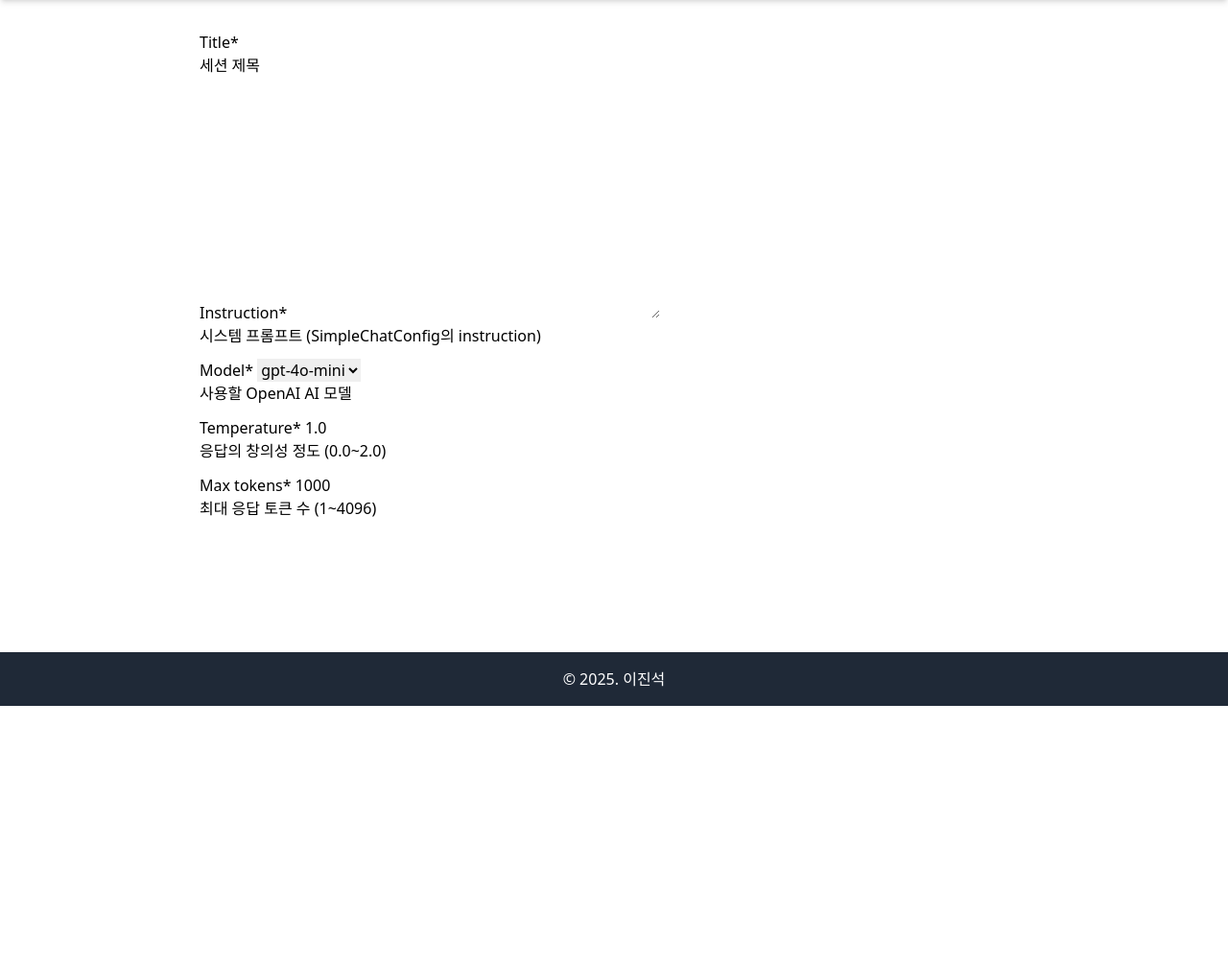
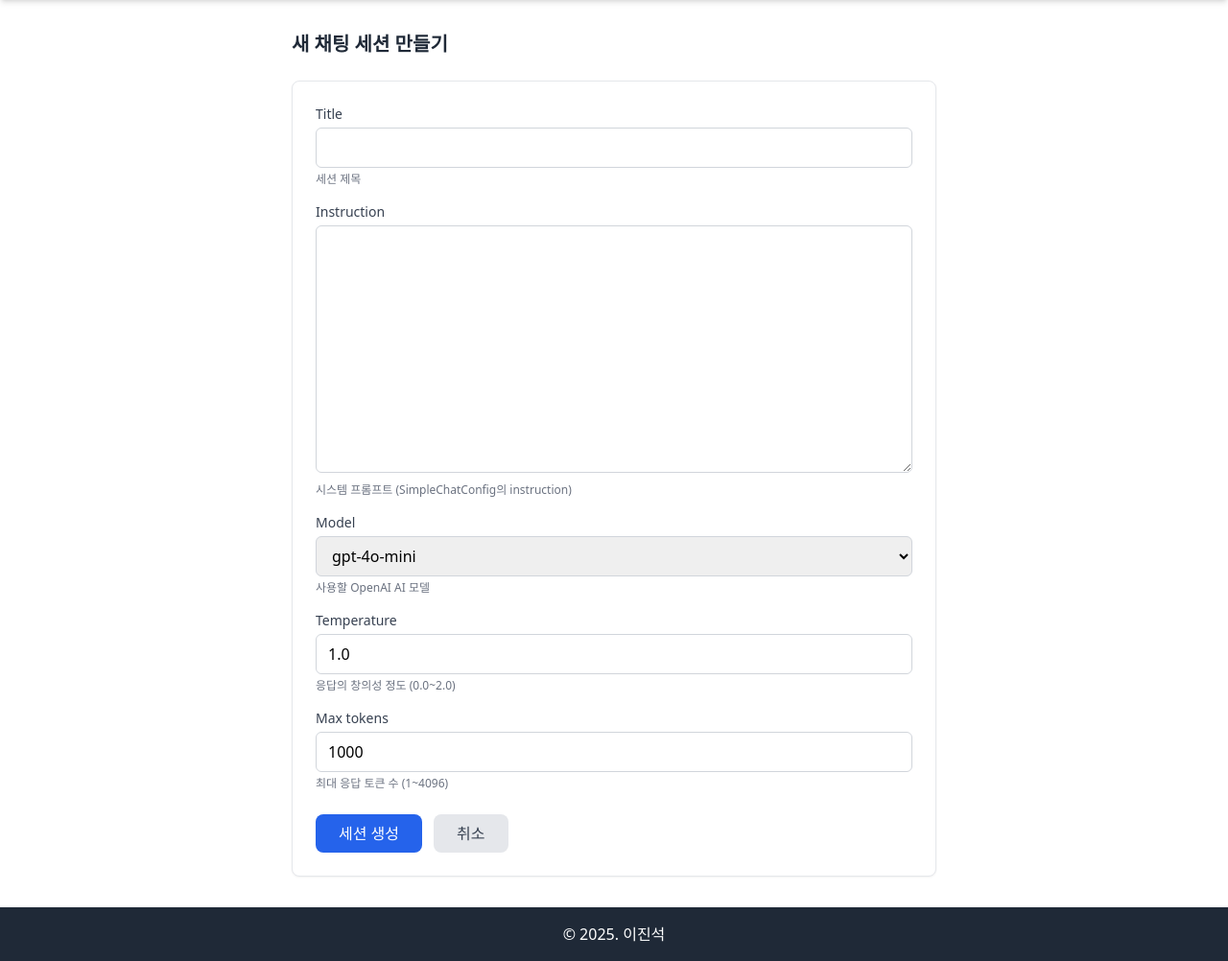
Before and after one commit to pyhub-kr/pycon-2025-demo, a Django app: page /roleplay/new/ in a window 1280 px wide. Shown: the part 64-1066 px from the top of the page at 96% size. Before the commit the page ends 800 px from the top, so only its background shows below. Run offline with Django 5.2, Linux system fonts and the light colour scheme; the visitor is signed in with stand-in values (Sample User, id 1); some libraries are stand-ins or nearby versions.

Commit message:
chatsession_form.html 스타일 개선
- 폼을 카드 형태로 감싸기
- 필드별 레이블과 도움말 텍스트 스타일링
- 에러 메시지 빨간색으로 표시
- 제출/취소 버튼 스타일링
- 폼 필드 포커스 효과 추가
- 간단한 CSS로 입력 필드 스타일링

```diff
--- a/roleplay/templates/roleplay/chatsession_form.html
+++ b/roleplay/templates/roleplay/chatsession_form.html
@@ -1,8 +1,61 @@
 {% extends "roleplay/base.html" %}
-{% load crispy_forms_filters %}
 
 {% block content %}
+    <div class="max-w-2xl mx-auto">
+        <h2 class="text-xl font-semibold text-gray-800 mb-6">새 채팅 세션 만들기</h2>
 
-    {{ form|crispy }}
+        <div class="bg-white rounded-lg shadow-sm border border-gray-200 p-6">
+            <form action="" method="post" enctype="multipart/form-data" novalidate>
+                {% csrf_token %}
 
+                <div class="space-y-4">
+                    {% for field in form %}
+                        <div>
+                            <label for="{{ field.id_for_label }}" class="block text-sm font-medium text-gray-700 mb-1">
+                                {{ field.label }}
+                            </label>
+                            {{ field }}
+                            {% if field.help_text %}
+                                <p class="mt-1 text-xs text-gray-500">{{ field.help_text }}</p>
+                            {% endif %}
+                            {% if field.errors %}
+                                <p class="mt-1 text-xs text-red-600">{{ field.errors.0 }}</p>
+                            {% endif %}
+                        </div>
+                    {% endfor %}
+                </div>
+
+                <div class="mt-6 flex gap-3">
+                    <button type="submit" class="bg-blue-600 text-white px-6 py-2 rounded-lg hover:bg-blue-700 transition-colors">
+                        세션 생성
+                    </button>
+                    <a href="{% url 'roleplay:chatsession_list' %}" class="bg-gray-200 text-gray-700 px-6 py-2 rounded-lg hover:bg-gray-300 transition-colors">
+                        취소
+                    </a>
+                </div>
+            </form>
+        </div>
+    </div>
+
+    <style>
+        /* 폼 필드 스타일링 */
+        input[type="text"],
+        input[type="number"],
+        textarea,
+        select {
+            width: 100%;
+            padding: 0.5rem 0.75rem;
+            border: 1px solid #d1d5db;
+            border-radius: 0.375rem;
+        }
+
+        input[type="text"]:focus,
+        input[type="number"]:focus,
+        textarea:focus,
+        select:focus {
+            outline: none;
+            border-color: #3b82f6;
+            box-shadow: 0 0 0 3px rgba(59, 130, 246, 0.1);
+        }
+    </style>
 {% endblock %}
```
